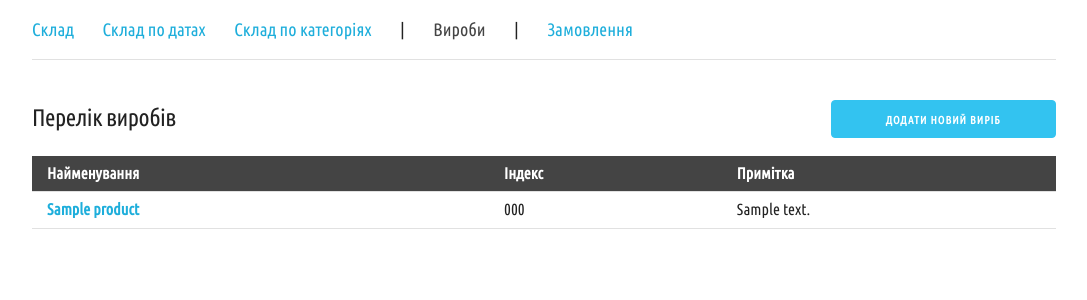
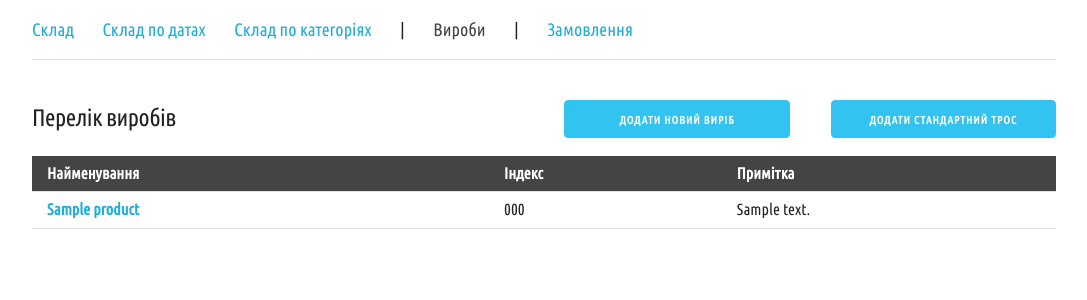
Before and after one commit to samitnuk/warehousedb, a Django app: page /products/ in a window 1280 px wide. Shown: the top 300 px of the page, without its empty margins (96-1183 px from the left). Run offline with Django 3.2, Linux system fonts and the light colour scheme; a user stored in the database is signed in; tables that the repository leaves empty hold one stand-in row (values such as "Sample post"); parts of the project's set-up code (start-up, migrations or seed data) failed here and were passed over.

Commit message:
add link to add_std_cable

```diff
--- a/items/templates/items/products.html
+++ b/items/templates/items/products.html
@@ -6,10 +6,14 @@
 
 {% block header %}
 <div class="row" id="header">
-    <div class="nine columns"><h5>Перелік виробів</h5></div>
+    <div class="six columns"><h5>Перелік виробів</h5></div>
     <div class="three columns">
         <a class="button button-primary u-full-width"
            href="{% url 'create_new_product' %}">Додати новий виріб</a>
+    </div>
+    <div class="three columns">
+        <a class="button button-primary u-full-width"
+           href="{% url 'add_std_cable' %}">Додати стандартний трос</a>
     </div>
 </div>
 {% endblock header %}
```
